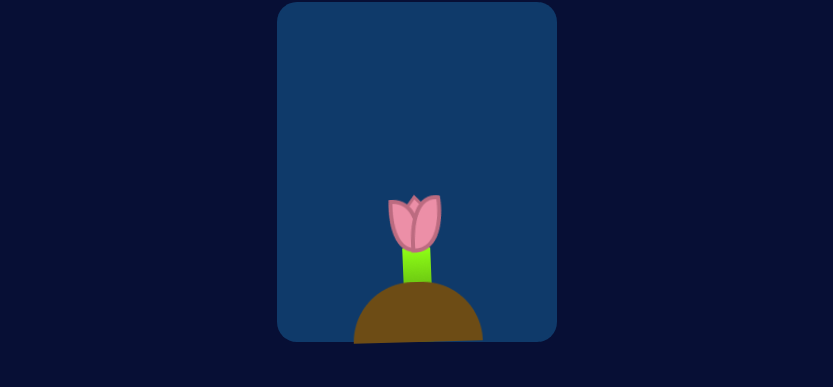
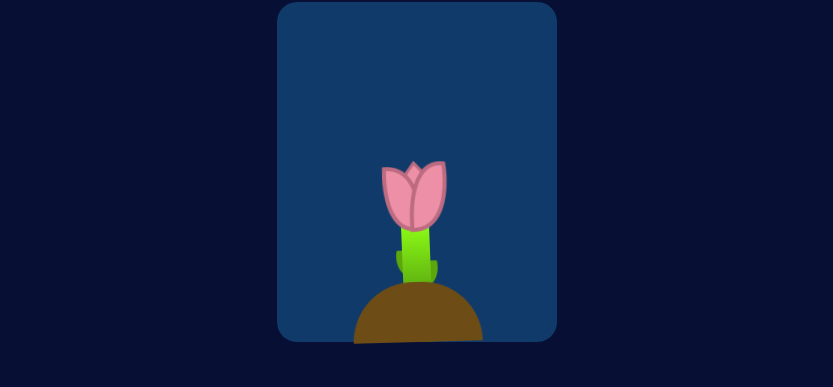
Before and after one commit to gustavorods/2025_dating_flower, a plain HTML site: page index.html in a window 1280 px wide. Shown: the part 91-478 px from the top of the page, without its empty margins (223-1056 px from the left). Drawn offline with Linux system fonts and the light colour scheme.

Commit message:
feat flor crescendo

```diff
--- a/index.html
+++ b/index.html
@@ -15,7 +15,7 @@
 
     <div class="flower_container">
         <div class="container">
-            <img class="flower" src="./src/img/flor1.png" alt="Tulipa">
+            <img class="flower" src="./src/img/flor2.png" alt="Tulipa">
             <img class="land" src="./src/img/land.png" alt="Tulipa">
         </div>
     </div>
```
